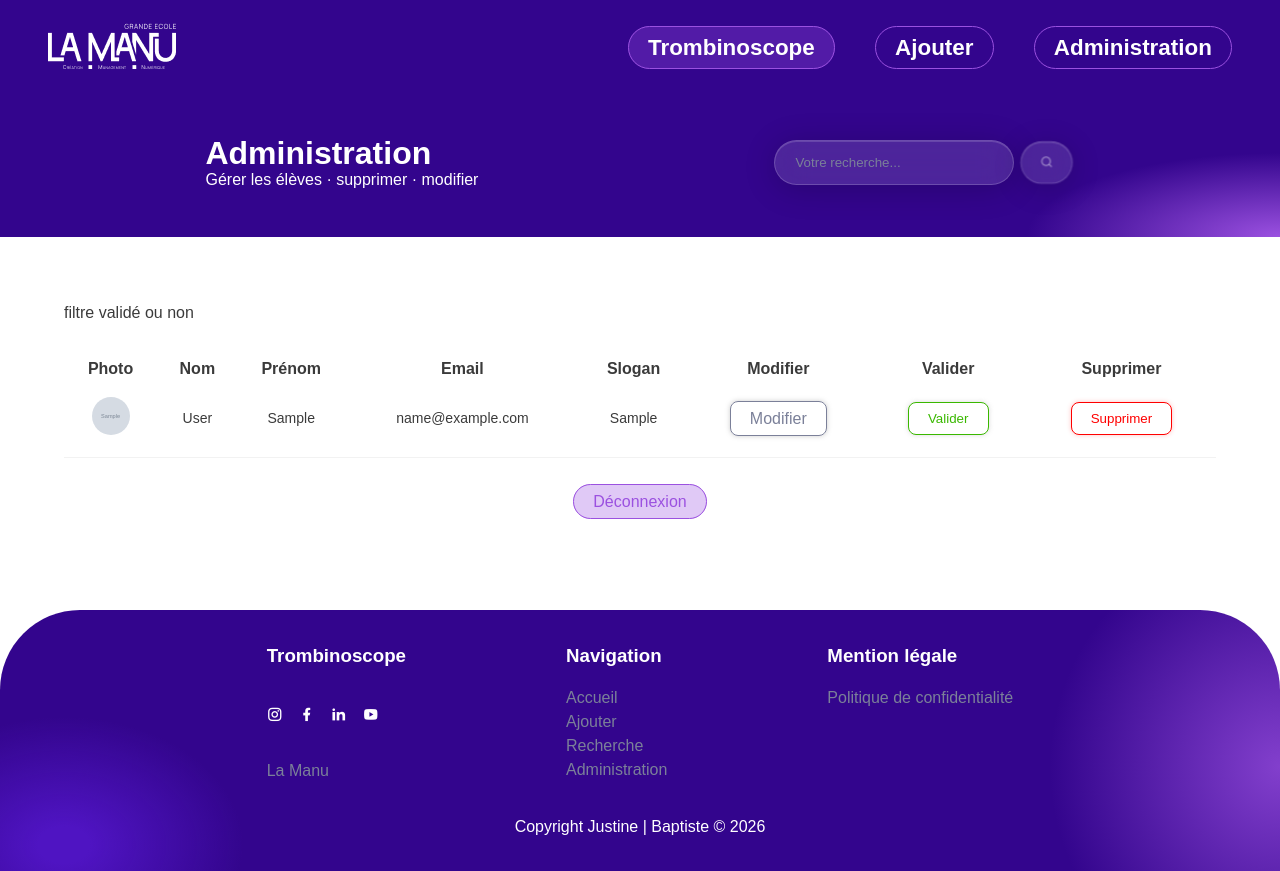
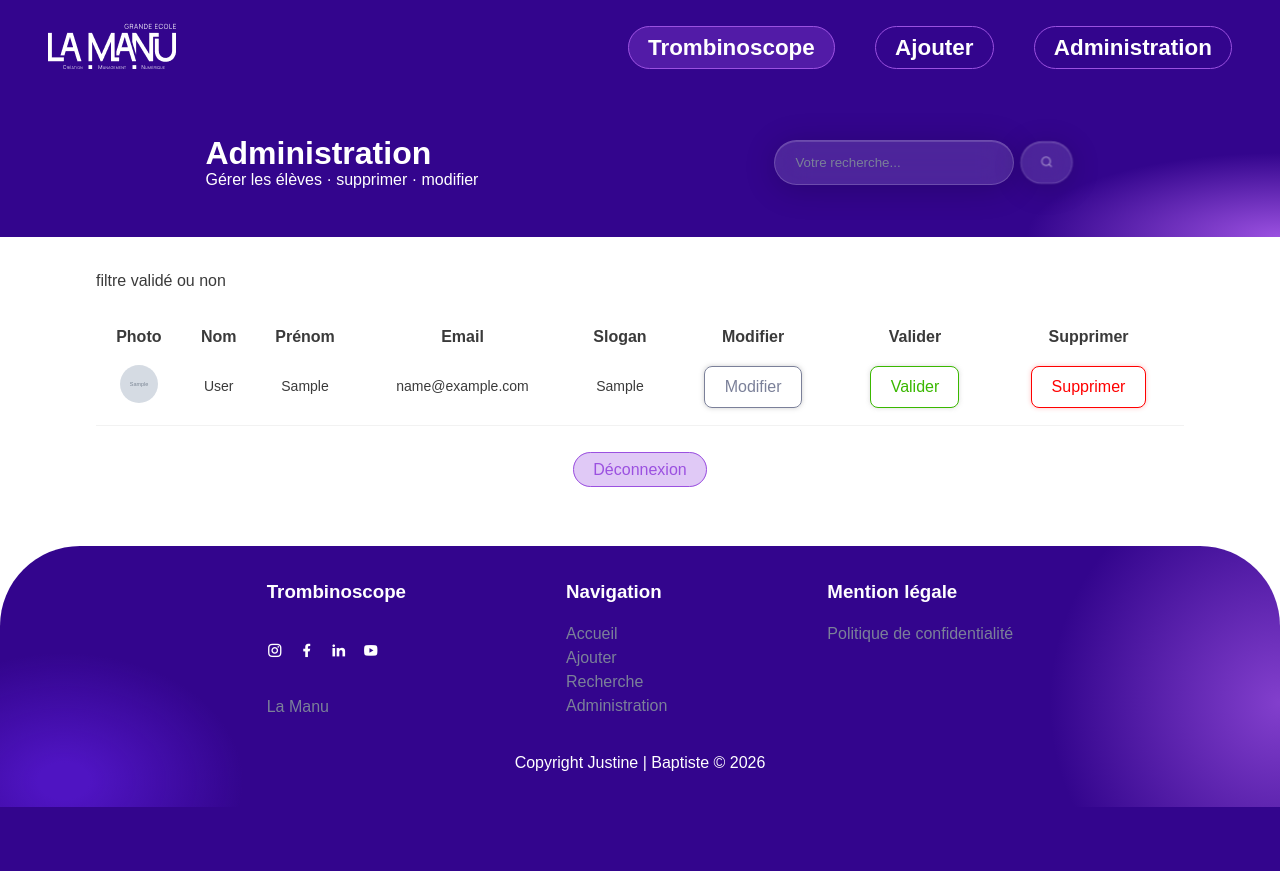
Before and after one commit to MarchandBaptiste/Trombinoscope, a PHP site: page /source/pages/admin.php in a window 1280 px wide. After the commit the page ends 807 px from the top, so only its background shows below. Run offline with PHP 8.4, Linux system fonts and the light colour scheme; the visitor is signed in with stand-in values (Sample User, id 1); tables that the repository leaves empty hold one stand-in row (values such as "Sample post"); grey boxes marked "Sample" are stand-in pictures; some libraries are stand-ins or nearby versions.

Commit message:
modifiacation style en comun au btn et padding

```diff
--- a/assets/css/style.css
+++ b/assets/css/style.css
@@ -88,7 +88,7 @@ a {
   border-radius: 8px;
   box-shadow: 0px 0px 5px rgba(128, 128, 128, 0.404);
   color: var(--mutedText);
-  font-size: 1rem;
+  font-size: 0.835rem;
 }
 .btn-second:hover {
   background-color: rgba(128, 128, 128, 0.202);
@@ -125,6 +125,12 @@ a {
   border: 1px solid var(--red);
   color: var(--red);
   cursor: pointer;
+}
+.btn-second, .btn-green, .btn-red {
+  font-size: 1rem;
+  line-height: 1.5;
+  display: inline-block;
+  text-align: center;
 }
 
 /* nav */
@@ -343,7 +349,7 @@ a {
 }
 /* admin panel */
 .admin-panel {
-  padding: 4rem;
+  padding: 2rem;
   display: flex;
   flex-direction: column;
   justify-content: center;
@@ -730,6 +736,10 @@ footer div .footer-link {
     border-radius: 50%;
     object-fit: cover;
   }
+  .admin-panel {
+  padding: 2rem 6rem;
+
+}
   /* footer */
   footer {
     background:
```
